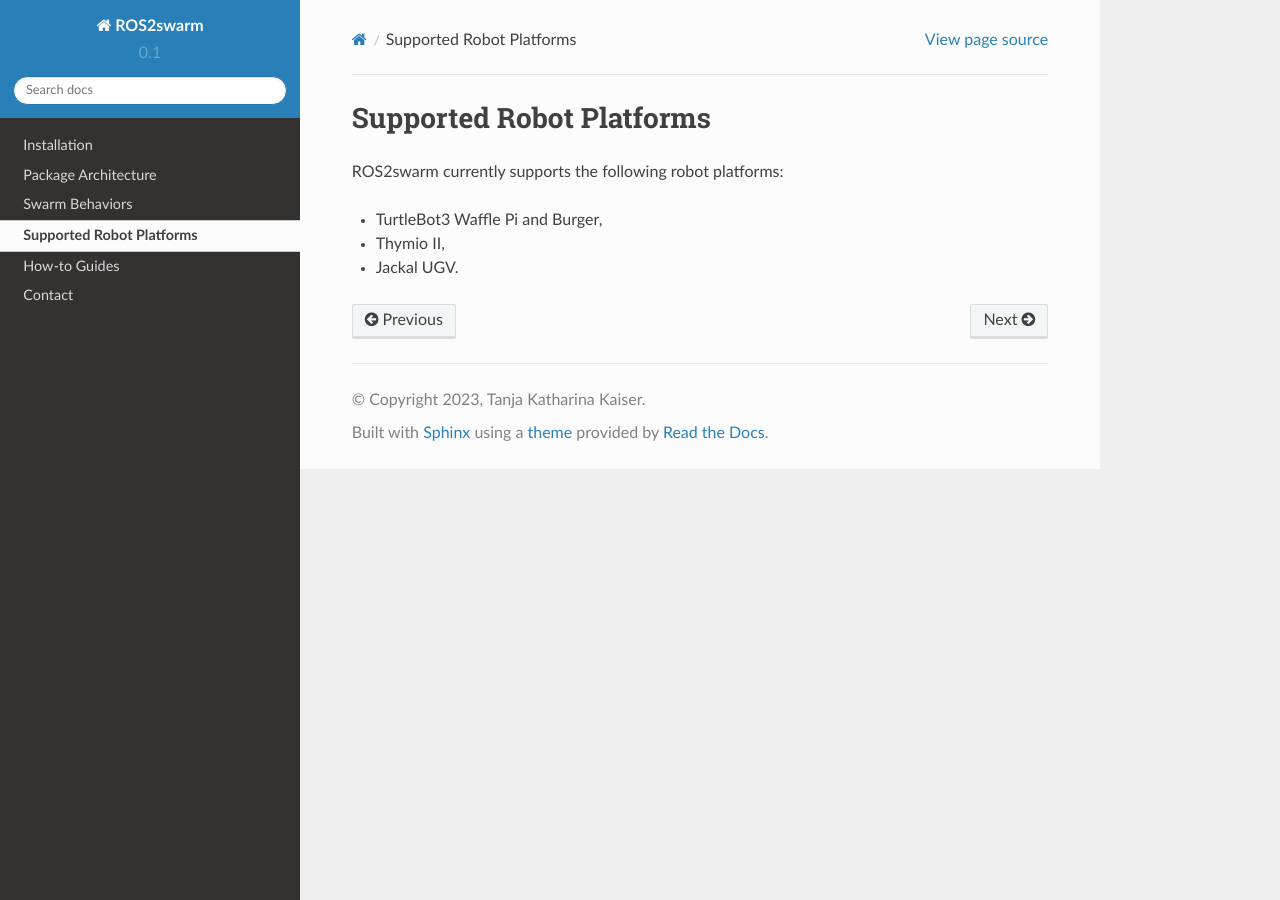
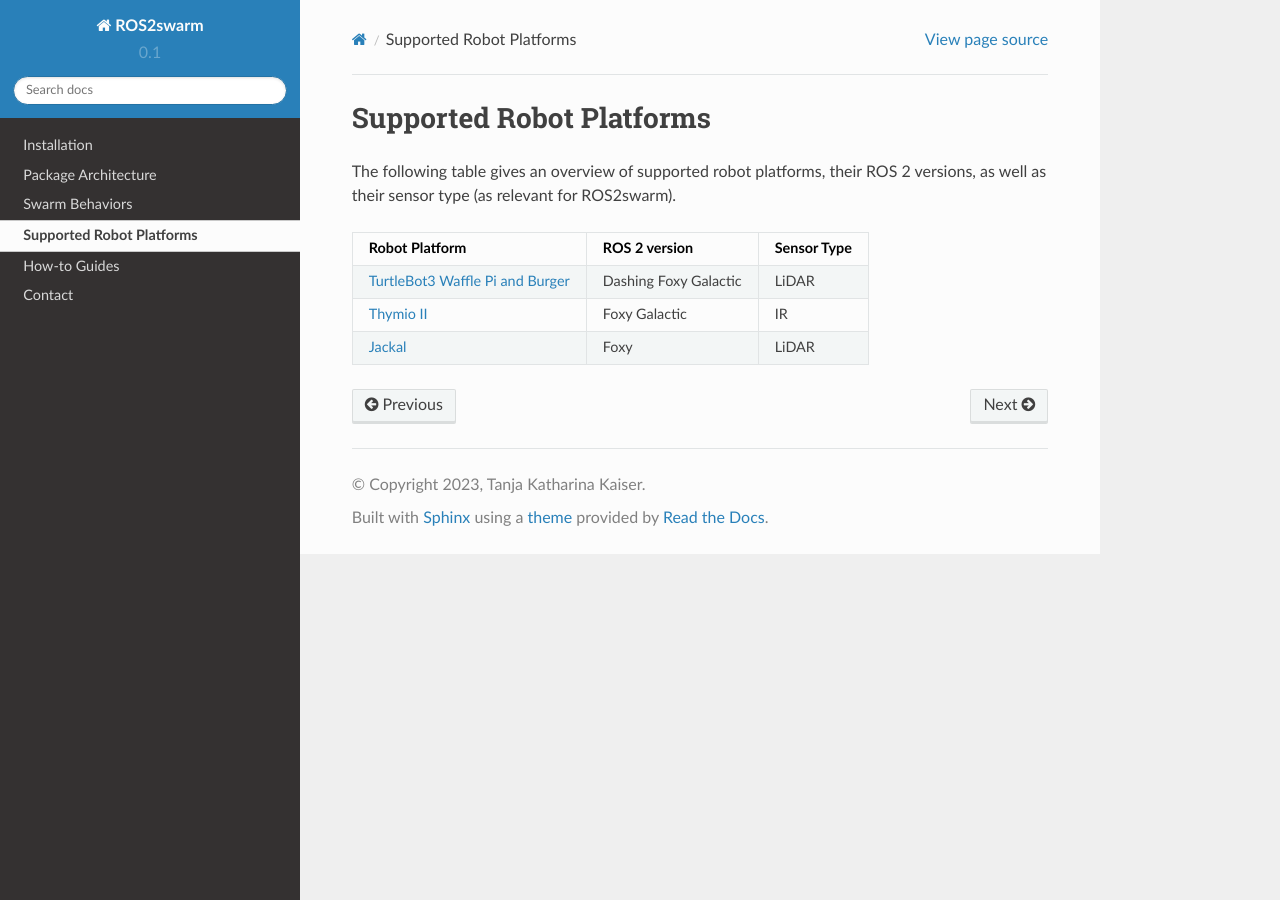
Before and after one commit to ROS2swarm/ROS2swarm_documentation, a Sphinx documentation site: the page built from doc/robots.rst, in a window 1280 px wide. Built offline with Sphinx 7.4.7 and the Read the Docs theme 2.0.0, drawn with Linux system fonts in a browser that asks for light colours.

Commit message:
added supported robot platforms

```diff
--- a/doc/robots.rst
+++ b/doc/robots.rst
@@ -1,8 +1,17 @@
 Supported Robot Platforms
 =========================
 
-ROS2swarm currently supports the following robot platforms:
+The following table gives an overview of supported robot platforms, their ROS 2 versions, as well as their sensor type (as relevant for ROS2swarm).
 
-* TurtleBot3 Waffle Pi and Burger,
-* Thymio II,
-* Jackal UGV.
++---------------------------------------------------------------------------------+---------------+-------------+
+| Robot Platform                                                                  | ROS 2 version | Sensor Type |
++=================================================================================+===============+=============+
+| `TurtleBot3 Waffle Pi and Burger <http://turtlebot3.robotis.com>`_              | Dashing       | LiDAR       |
+|                                                                                 | Foxy          |             |
+|                                                                                 | Galactic      |             |
++---------------------------------------------------------------------------------+---------------+-------------+
+| `Thymio II <thymio.org>`_                                                       | Foxy          | IR          |
+|                                                                                 | Galactic      |             |
++---------------------------------------------------------------------------------+---------------+-------------+
+| `Jackal <https://clearpathrobotics.com/jackal-small-unmanned-ground-vehicle/>`_ | Foxy          | LiDAR       |
++---------------------------------------------------------------------------------+---------------+-------------+
```
Also changed, not shown: doc/installation.rst (line endings or trailing spaces).
